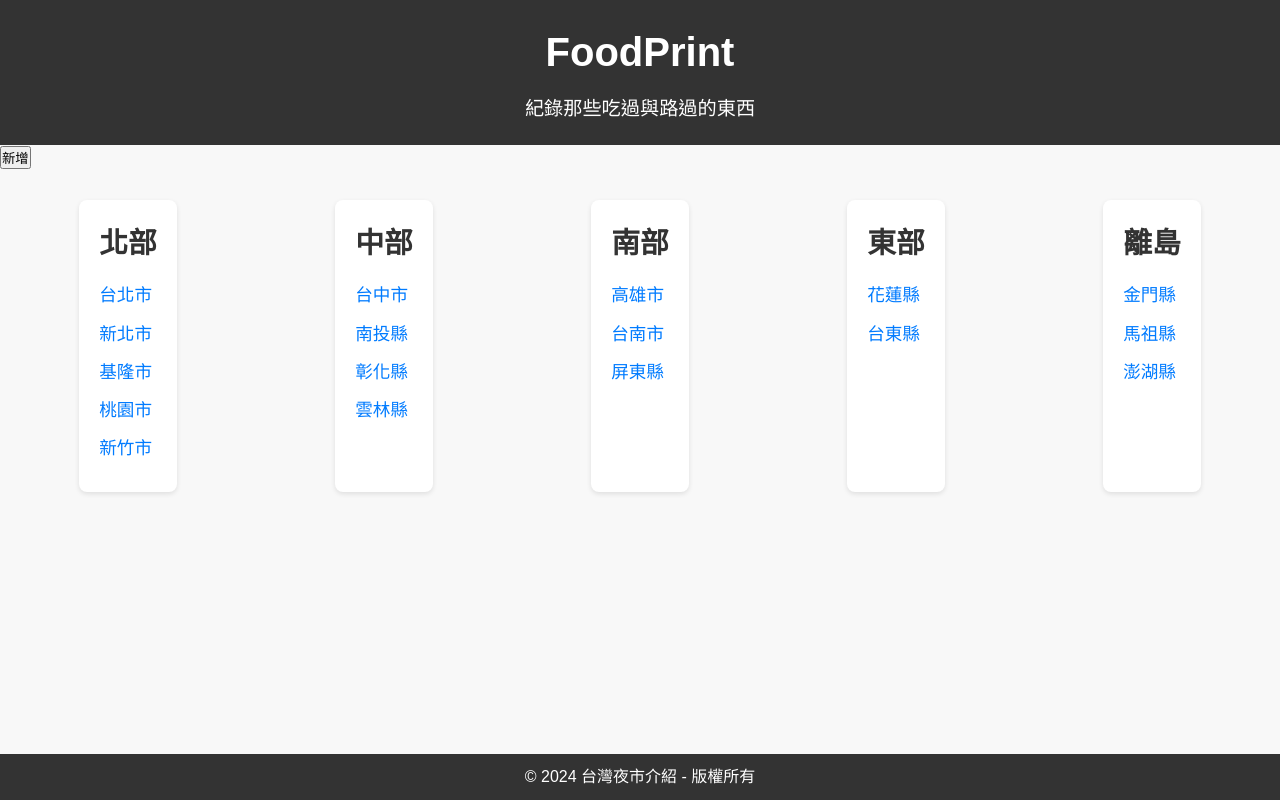
After one commit to skywalker0823/chichivio, a Flask app: template templates/foodprint.html in a window 1280 px wide. The commit adds this page. Run offline with Flask 3, Linux system fonts and the light colour scheme; the template is opened without the code that fills it, so the values that code supplies are empty.

Commit message:
test db migration & foodprint updates,happy 2025.

```diff
--- /dev/null
+++ b/static/css/foodprint.css
@@ -0,0 +1,90 @@
+/* 頁面基礎樣式 */
+* {
+    margin: 0;
+    padding: 0;
+    box-sizing: border-box;
+}
+
+body {
+    font-family: 'Arial', sans-serif;
+    background-color: #f8f8f8;
+    color: #333;
+    line-height: 1.6;
+}
+
+header {
+    background-color: #333;
+    color: #fff;
+    text-align: center;
+    padding: 20px 0;
+}
+
+header h1 {
+    color: #fff;
+    font-size: 2.5rem;
+    margin-bottom: 10px;
+}
+
+header p {
+    font-size: 1.2rem;
+}
+
+/* 區域容器 */
+.region-container {
+    display: flex;
+    flex-wrap: wrap;
+    justify-content: space-around;
+    margin: 20px 0;
+}
+
+.region {
+    background-color: #fff;
+    border-radius: 8px;
+    box-shadow: 0 2px 5px rgba(0, 0, 0, 0.1);
+    /* width: 100%; */
+    margin: 10px;
+    padding: 20px;
+}
+
+.region h2 {
+    font-size: 1.8rem;
+    margin-bottom: 15px;
+    color: #333;
+}
+
+.region ul {
+    list-style-type: none;
+}
+
+.region ul li {
+    margin: 10px 0;
+}
+
+.region ul li a {
+    text-decoration: none;
+    color: #007BFF;
+    font-size: 1.1rem;
+}
+
+.region ul li a:hover {
+    color: #0056b3;
+}
+
+/* 標題與連結樣式 */
+h1, h2 {
+    font-family: 'Arial', sans-serif;
+    color: #333;
+}
+
+/* 底部樣式 */
+footer {
+    text-align: center;
+    background-color: #333;
+    color: #fff;
+    padding: 10px 0;
+    position: fixed; /* 固定在頁面底部 */
+    bottom: 0;
+    left: 0;
+    width: 100%; /* 使footer寬度占滿整個頁面 */
+    z-index: 1000; /* 確保footer在其他內容之上 */
+}
--- /dev/null
+++ b/templates/foodprint.html
@@ -0,0 +1,66 @@
+<!DOCTYPE html>
+<html lang="zh-TW">
+<head>
+    <meta charset="UTF-8">
+    <meta name="viewport" content="width=device-width, initial-scale=1.0">
+    <title>夜市介紹</title>
+    <link rel="stylesheet" href="/css/foodprint.css">
+</head>
+<body>
+    <header>
+        <h1>FoodPrint</h1>
+        <p>紀錄那些吃過與路過的東西</p>
+    </header>
+    <div class="insert-container">
+        <button>新增</button>
+    </div>
+    <div class="region-container">
+        <div class="region" id="north">
+            <h2>北部</h2>
+            <ul>
+                <li><a href="/foodprint/台北市">台北市</a></li>
+                <li><a href="/foodprint/新北市">新北市</a></li>
+                <li><a href="/foodprint/基隆市">基隆市</a></li>
+                <li><a href="/foodprint/桃園市">桃園市</a></li>
+                <li><a href="/foodprint/新竹市">新竹市</a></li>
+            </ul>
+        </div>
+        <div class="region" id="central">
+            <h2>中部</h2>
+            <ul>
+                <li><a href="/foodprint/台中市">台中市</a></li>
+                <li><a href="/foodprint/南投縣">南投縣</a></li>
+                <li><a href="/foodprint/彰化縣">彰化縣</a></li>
+                <li><a href="/foodprint/雲林縣">雲林縣</a></li>
+            </ul>
+        </div>
+        <div class="region" id="south">
+            <h2>南部</h2>
+            <ul>
+                <li><a href="/foodprint/高雄市">高雄市</a></li>
+                <li><a href="/foodprint/台南市">台南市</a></li>
+                <li><a href="/foodprint/屏東縣">屏東縣</a></li>
+            </ul>
+        </div>
+        <div class="region" id="east">
+            <h2>東部</h2>
+            <ul>
+                <li><a href="/foodprint/花蓮縣">花蓮縣</a></li>
+                <li><a href="/foodprint/台東縣">台東縣</a></li>
+            </ul>
+        </div>
+        <div class="region" id="islands">
+            <h2>離島</h2>
+            <ul>
+                <li><a href="/foodprint/金門縣">金門縣</a></li>
+                <li><a href="/foodprint/馬祖縣">馬祖縣</a></li>
+                <li><a href="/foodprint/澎湖縣">澎湖縣</a></li>
+            </ul>
+        </div>
+    </div>
+
+    <footer>
+        <p>&copy; 2024 台灣夜市介紹 - 版權所有</p>
+    </footer>
+</body>
+</html>
--- a/templates/index.html
+++ b/templates/index.html
@@ -56,6 +56,12 @@
 					</li>
 					<li class="nav-item">
 						<a class="nav-link" href="/geo"><img src="/images/earth.png" alt="Geo"></a>
+					</li>
+					<li class="nav-item">
+						<a class="nav-link" href="/foodprint">
+							<!-- <img src="" alt="foodprint"> -->
+							 <p>foodprint</p>
+						</a>
 					</li>
 				</ul>
 
```
Also changed, not shown: app/__init__.py (+13 -0 lines), app/county.py (added, +40 -0 lines), database/data_inserter.py (added, +26 -0 lines), database/models.py (+17 -0 lines), migrations/versions/fb11b154696c_nightmarkets_data_insert.py (added, +34 -0 lines), static/css/county.css (added, +15 -0 lines), static/js/county.js (added, +49 -0 lines), templates/county.html (added, +39 -0 lines), database/non-used/dynamoDB.py (renamed from database/dynamoDB.py), database/non-used/mongo.py (renamed from database/mongo.py), database/non-used/old_db_mysql.py (renamed from database/old_db_mysql.py), database/non-used/planet_scale.py (renamed from database/planet_scale.py), static/images/kitty.jpeg (added), 1 other file.
